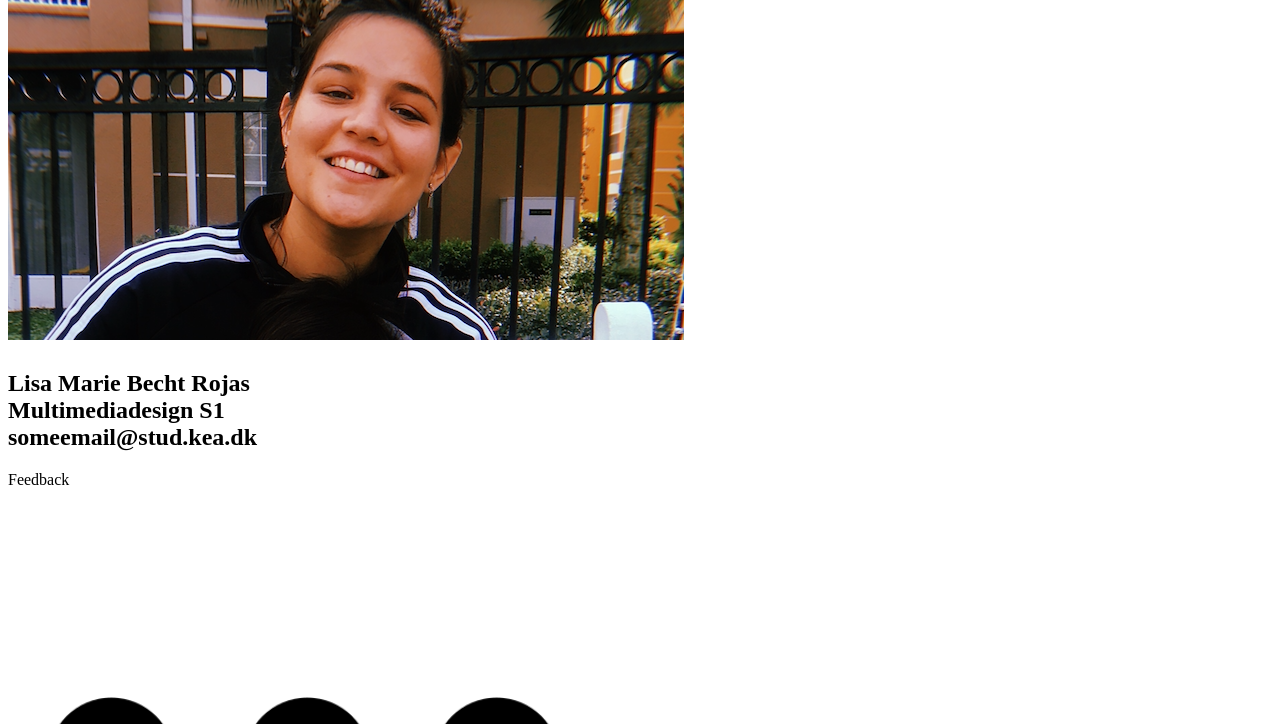
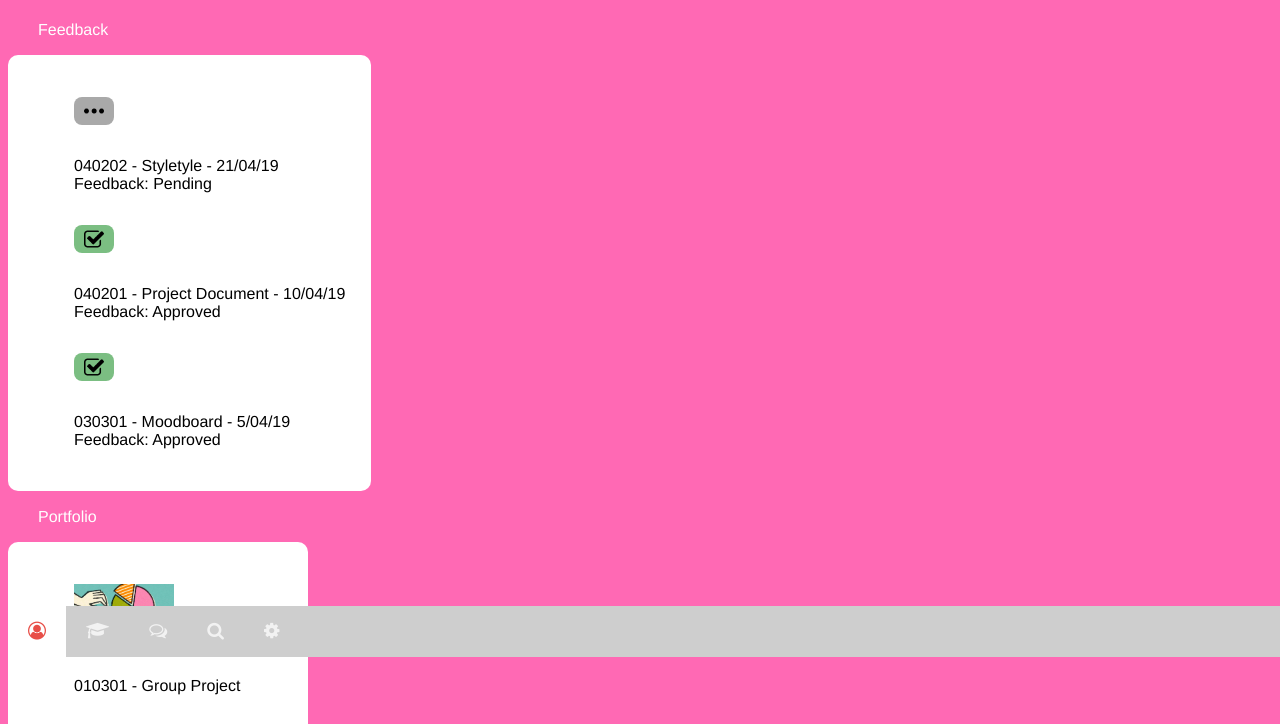
Before and after one commit to lisambr/040201, a plain HTML site: page search.html in a window 1280 px wide. Shown: the part 143-867 px from the top of the page. Drawn offline with Linux system fonts and the light colour scheme.

Commit message:
last save before I try something else cause I DONT GEEEET IT (lisa come back here if the new test doesnt work)

```diff
--- a/search.html
+++ b/search.html
@@ -46,7 +46,7 @@
                 </li>
             </ul>
         </div>
-
+<p>Portfolio</p>
         <div class="box2">
             <ul>
                 <li>
--- a/stylesheetgrid.css
+++ b/stylesheetgrid.css
@@ -0,0 +1,99 @@
+body{
+    background-color: hotpink;
+    font-family: Helvetica, Arial, sans-serif;
+}
+
+li{
+    list-style: none;
+    padding: 1rem;
+}
+
+.threedots, .dwl {
+    width: 20px;
+    height: auto;
+    display: block;
+    background-color: darkgrey;
+    border-radius: 8px;
+    padding: 4px 10px;
+}
+
+.check {
+    width: 20px;
+    height: auto;
+    display: block;
+    background-color: #7BBE82;
+    border-radius: 8px;
+    padding: 4px 10px;
+}
+
+h1, h2, .box1, .box2{
+    background-color: white;
+    padding: 10px 10px;
+    border-radius: 10px;
+    display: inline-block;
+}
+
+h1, h2{
+    font-size: 10px;
+    display: inline-block;
+}
+
+p{
+    color: white;
+    padding: .5px 30px;
+}
+
+.folioimg{
+    width: 100px;
+    height: auto
+}
+
+.ppic{
+    width: 150px;
+    height: auto;
+}
+
+/*NAVBAR*/
+
+nav {
+    overflow: hidden;
+    background-color: #CECECE;
+    position: fixed;
+    bottom: 0;
+    width: 100%;
+}
+
+nav a {
+    float:left;
+    display: block;
+    color: #f2f2f2;
+    text-align: center;
+    padding: 15px 20px;
+    text-decoration: none;
+    font-size: 18px;
+}
+
+nav a:hover {
+    background: #e84f48;
+    color: black;
+}
+
+nav a.active {
+    background-color: white;
+    color: #e84f48;
+}
+
+/*MEDIA QUERIES*/
+
+@media (max-width: 450px) {
+    header{
+        display: grid;
+        grid-template-columns: 1fr 3fr;
+    }
+
+    ul {
+        display: grid;
+        grid-template-columns: .1fr 4fr;
+
+    }
+}
```
